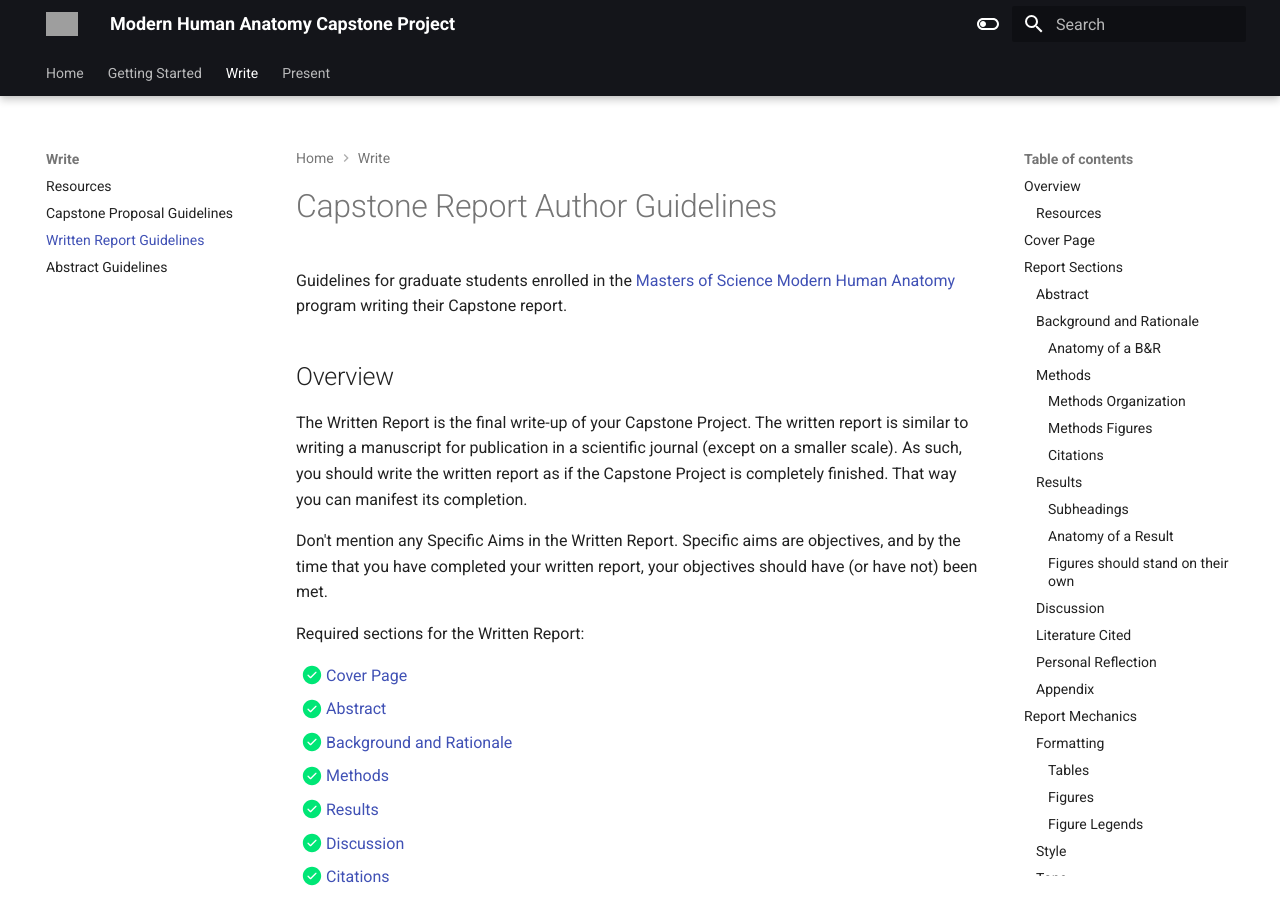
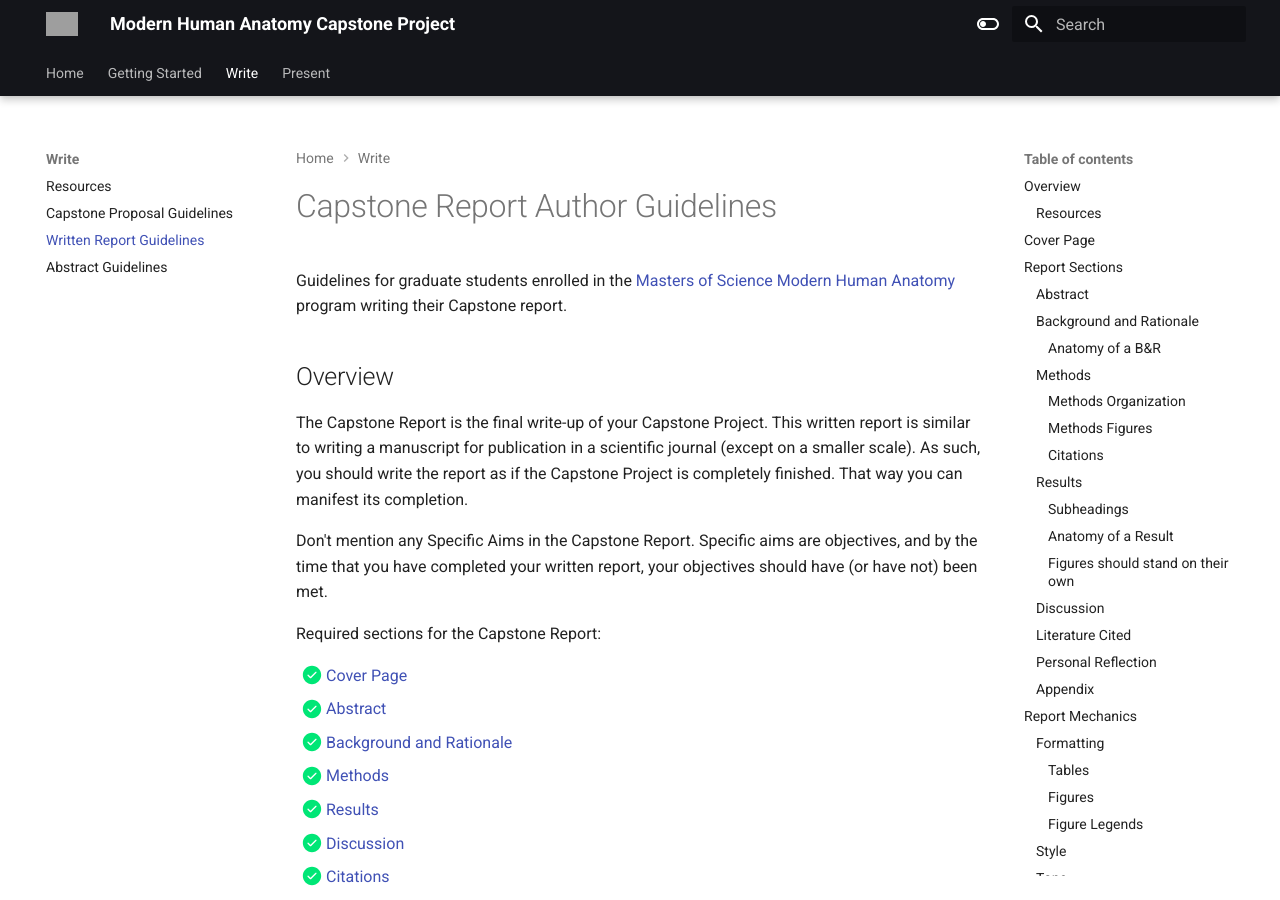
Before and after one commit to ModernHumanAnatomy/MHACapstone, an MkDocs documentation site: the page built from docs/written-report-guidelines.md, in a window 1280 px wide and 900 px high. Built offline with MkDocs 1.6.1 and Material for MkDocs 9.7.7, drawn with Linux system fonts in a browser that asks for light colours; some of the changed text lies outside the part shown; grey boxes are pictures that could not be loaded.

```diff
--- a/docs/written-report-guidelines.md
+++ b/docs/written-report-guidelines.md
@@ -4,11 +4,11 @@
 
 ## Overview
 
-The Written Report is the final write-up of your Capstone Project. The written report is similar to writing a manuscript for publication in a scientific journal (except on a smaller scale). As such, you should write the written report as if the Capstone Project is completely finished. That way you can manifest its completion.
+The Capstone Report is the final write-up of your Capstone Project. This written report is similar to writing a manuscript for publication in a scientific journal (except on a smaller scale). As such, you should write the report as if the Capstone Project is completely finished. That way you can manifest its completion.
 
-Don't mention any Specific Aims in the Written Report. Specific aims  are objectives, and by the time that you have completed your written report, your objectives should have (or have not) been met.
+Don't mention any Specific Aims in the Capstone Report. Specific aims  are objectives, and by the time that you have completed your written report, your objectives should have (or have not) been met.
 
-Required sections for the Written Report:
+Required sections for the Capstone Report:
 
 - [x] [Cover Page](#cover-page)
 - [x] [Abstract](#abstract)
@@ -56,10 +56,9 @@
 
 ### Background and Rationale
 
-Your Background and Rationale should largely follow the structure of the Significance from your Capstone Proposal (excluding the Specific Aims). Remember to switch tense for your results. In the written report, things that are known should be in present tense. Things that you did should be in past tense.
+Your Background and Rationale should largely follow the structure of the Significance from your [Capstone Proposal](capstone-proposal-guidelines.md) (excluding the Specific Aims). Remember to switch tense for your results. In the written report, things that are known should be in present tense. Things that you did should be in past tense.
 
 *One to two pages*
-
 
 !!! question "Pressing Questions for the B&R"
     Your background and rationale should answer the following questions:
```
Also changed, not shown: docs/assignments.md (+1 -1 lines), docs/write-resources.md (+1 -1 lines), 1 other file.
